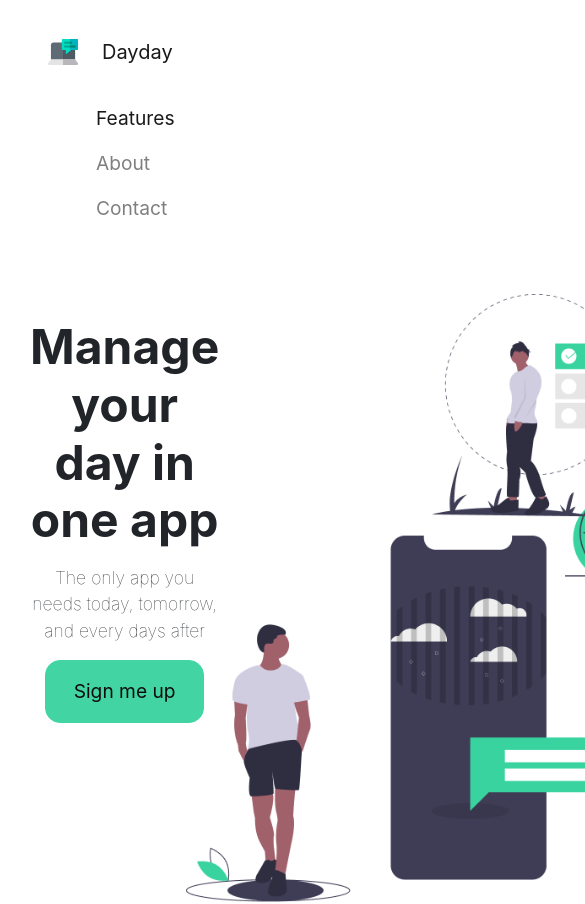
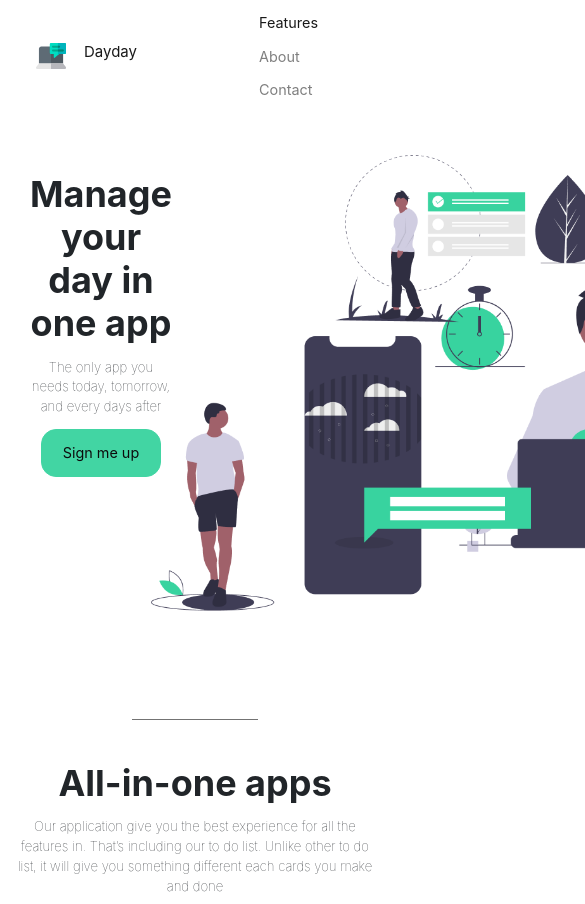
Before and after one commit to jte0711/simple-landing-page, a Next.js app: page / in a window 390 px wide. Shown: the top 904 px of the page, 585 px wide, since content can reach past the window. Built offline with nearby package versions, Linux system fonts and the light colour scheme.

Commit message:
Update css responsive to laptop screen

```diff
--- a/components/css/style.css
+++ b/components/css/style.css
@@ -78,3 +78,15 @@ div .navbar {
 .formInput {
   margin-bottom: 1.2rem;
 }
+
+@media (max-width: 1030px) {
+  html {
+    font-size: 13px;
+  }
+}
+
+@media (max-width: 1030px) {
+  html {
+    font-size: 12px;
+  }
+}
```
